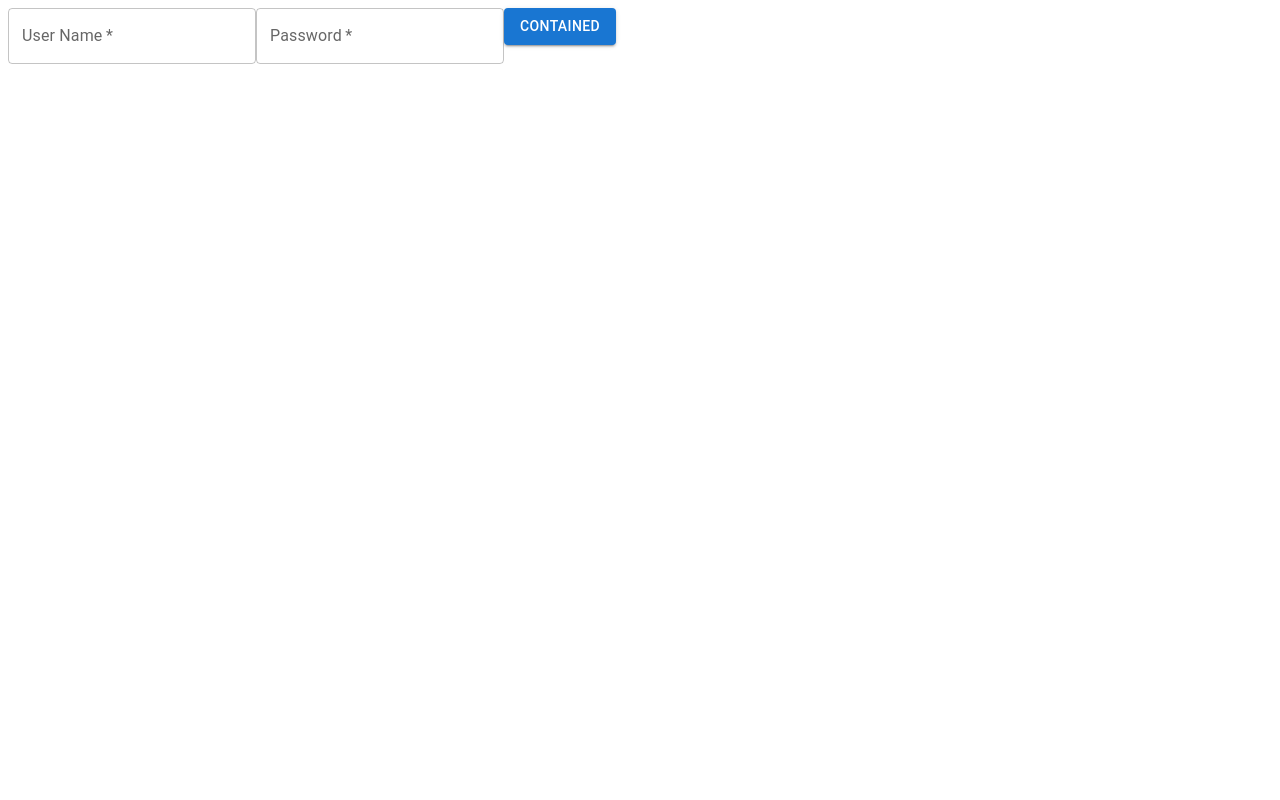
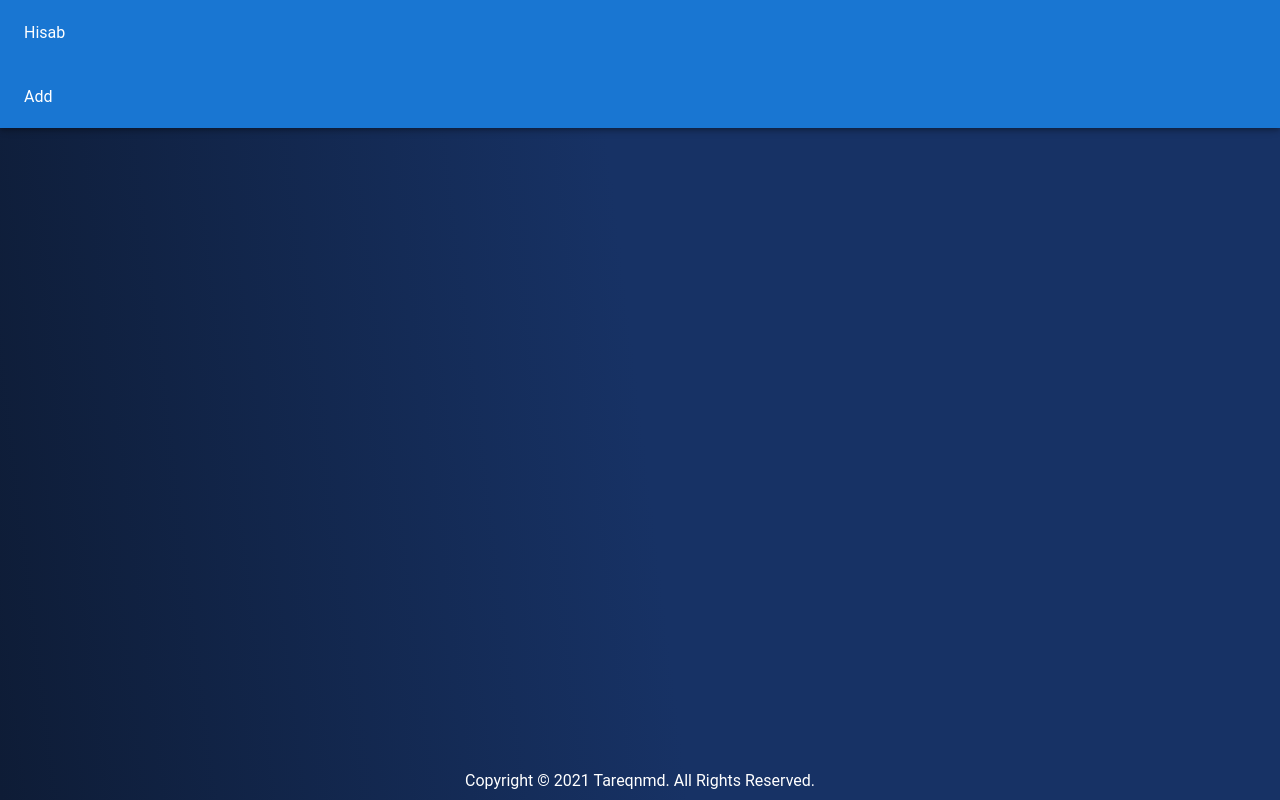
Before and after one commit to tareqnmd/organizer-frontend, a React (Create React App) app: page /login in a window 1280 px wide. Built offline with nearby package versions, Linux system fonts and the light colour scheme.

Commit message:
update data

```diff
--- a/src/App.tsx
+++ b/src/App.tsx
@@ -2,10 +2,10 @@ import { CircularProgress } from '@mui/material';
 import { BrowserRouter, Route, Routes } from 'react-router-dom';
 import AuthCheck from './components/auth/AuthCheck';
 import HomeRedirect from './components/auth/HomeRedirect';
+import Layout from './components/layout/Layout';
 import useAuthCheck from './hooks/useAuthCheck';
 import Home from './pages/Home';
 import Login from './pages/Login';
-import './styles/global.scss';
 
 const Apps = () => {
 	const authChecked = useAuthCheck();
@@ -15,6 +15,7 @@ const Apps = () => {
 				<CircularProgress disableShrink />
 			) : (
 				<BrowserRouter>
+					<Layout>
 						<Routes>
 							<Route
 								path="/"
@@ -33,6 +34,7 @@ const Apps = () => {
 								}
 							/>
 						</Routes>
+					</Layout>
 				</BrowserRouter>
 			)}
 		</>
--- a/src/app/theme.ts
+++ b/src/app/theme.ts
@@ -1,5 +1,4 @@
 import { createTheme } from '@mui/material/styles';
-
 const theme = createTheme({});
 
 export default theme;
--- /dev/null
+++ b/src/components/footer/Footer.module.scss
@@ -0,0 +1,5 @@
+.footer {
+	display: grid;
+	color: white;
+	place-items: center;
+}
--- /dev/null
+++ b/src/components/footer/Footer.tsx
@@ -0,0 +1,11 @@
+import styles from './Footer.module.scss';
+
+const Footer = () => {
+	return (
+		<footer className={styles.footer}>
+			Copyright &copy; 2021 Tareqnmd. All Rights Reserved.
+		</footer>
+	);
+};
+
+export default Footer;
--- /dev/null
+++ b/src/components/layout/Layout.styled.ts
@@ -0,0 +1,17 @@
+import styled from '@emotion/styled';
+
+const MainBodyWrapper = styled.div`
+	background: linear-gradient(
+		83deg,
+		rgba(14, 28, 54, 1) 0%,
+		rgba(23, 50, 101, 1) 50%
+	);
+	display: grid;
+	grid-template-rows: 60px auto 40px;
+	height: 100vh;
+	main {
+		padding: 10px;
+	}
+`;
+
+export default MainBodyWrapper;
--- /dev/null
+++ b/src/components/layout/Layout.tsx
@@ -0,0 +1,15 @@
+import Footer from '../footer/Footer';
+import Navbar from '../navbar/Navbar';
+import MainBodyWrapper from './Layout.styled';
+
+const Layout = ({ children }: any) => {
+	return (
+		<MainBodyWrapper>
+			<Navbar />
+			<main>{children}</main>
+			<Footer />
+		</MainBodyWrapper>
+	);
+};
+
+export default Layout;
--- /dev/null
+++ b/src/components/navbar/Navbar.tsx
@@ -0,0 +1,14 @@
+import { AppBar, Toolbar } from '@mui/material';
+
+const Navbar = () => {
+	return (
+		<nav>
+			<AppBar sx={{ display: 'flex!important' }}>
+				<Toolbar>Hisab</Toolbar>
+				<Toolbar>Add</Toolbar>
+			</AppBar>
+		</nav>
+	);
+};
+
+export default Navbar;
--- /dev/null
+++ b/src/components/transactions/AddTransaction.tsx
@@ -0,0 +1,5 @@
+const AddTransaction = () => {
+	return <></>;
+};
+
+export default AddTransaction;
--- a/src/features/transactions/transactionApi.ts
+++ b/src/features/transactions/transactionApi.ts
@@ -7,7 +7,14 @@ export const userApi = apiSlice.injectEndpoints({
 				url: '/transactions',
 			}),
 		}),
+		addTransaction: builder.mutation({
+			query: (payload) => ({
+				url: '/transaction',
+				method: 'POST',
+				data: payload,
+			}),
+		}),
 	}),
 });
 
-export const { useGetTransactionsQuery } = userApi;
+export const { useGetTransactionsQuery, useAddTransactionMutation } = userApi;
--- a/src/index.tsx
+++ b/src/index.tsx
@@ -4,9 +4,10 @@ import ReactDOM from 'react-dom/client';
 import { HelmetProvider } from 'react-helmet-async';
 import { Provider } from 'react-redux';
 import App from './App';
-import  store from './app/store';
+import store from './app/store';
 import theme from './app/theme';
 import reportWebVitals from './reportWebVitals';
+import './styles/global.scss';
 
 const root = ReactDOM.createRoot(
 	document.getElementById('root') as HTMLElement
--- a/src/styles/global.scss
+++ b/src/styles/global.scss
@@ -0,0 +1,9 @@
+html {
+	scroll-behavior: smooth;
+	font-family: 'Roboto', sans-serif;
+}
+
+body {
+	margin: 0;
+	padding: 0;
+}
```
Lines whose indentation alone changed are shown as unchanged.
